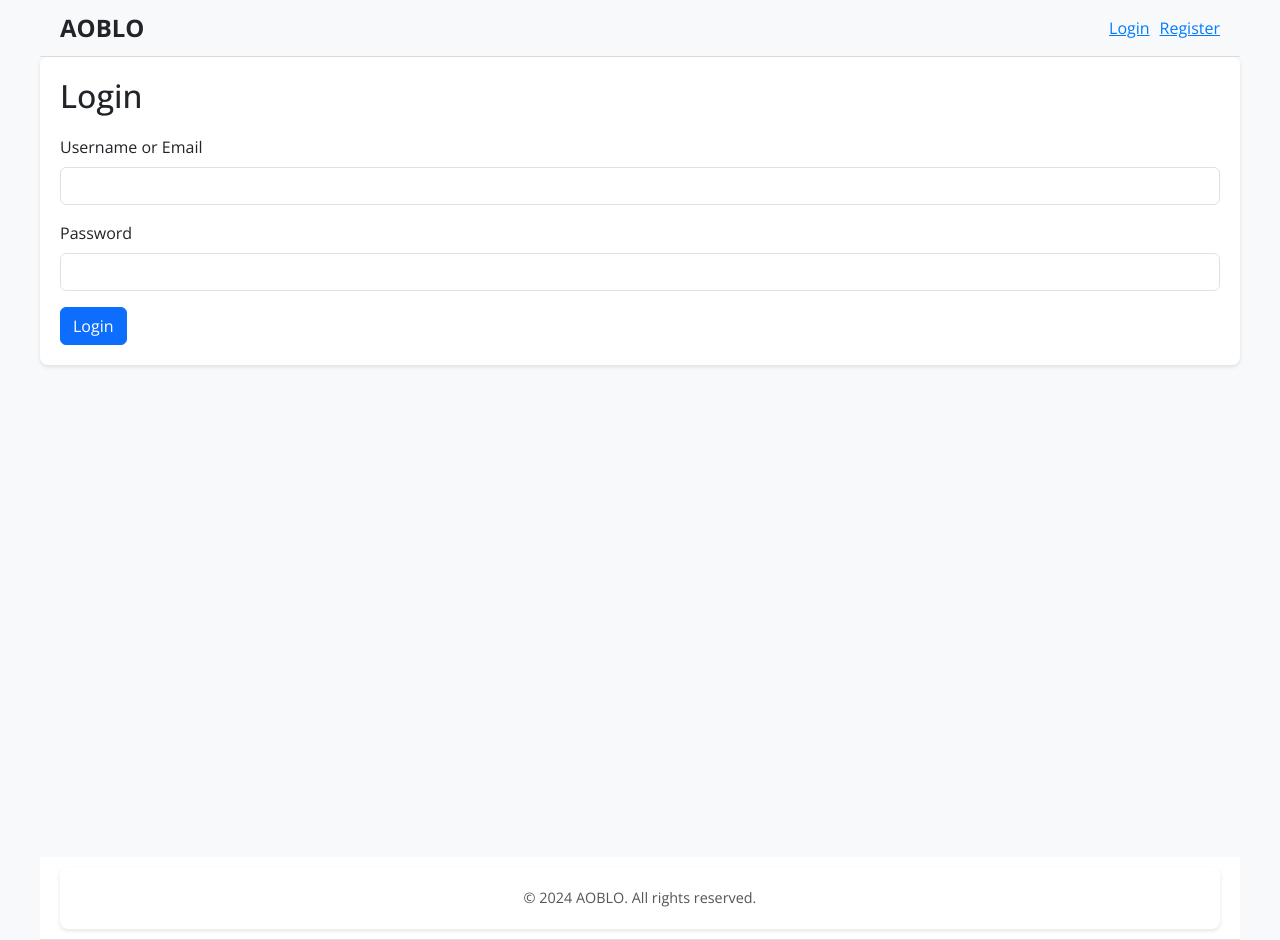
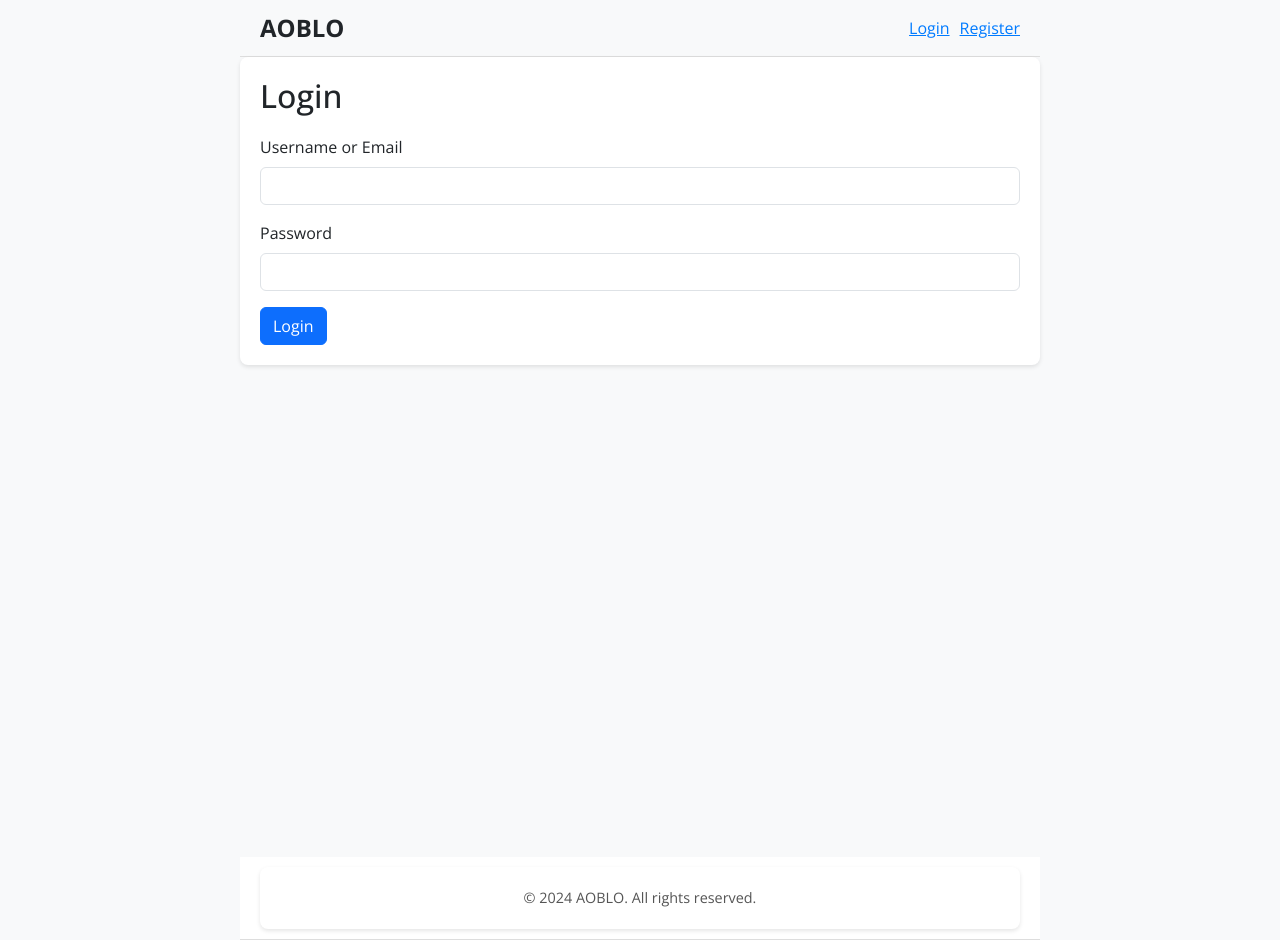
Before and after one commit to aohkgnadnart/fullstack-blog-app, a React (Create React App) app in the folder frontend/aoblo/: page /login in a window 1280 px wide. Built offline with nearby package versions, Linux system fonts and the light colour scheme; no server answers.

Commit message:
Adjust page width and table of contents position

```diff
--- a/frontend/aoblo/src/components/Footer.css
+++ b/frontend/aoblo/src/components/Footer.css
@@ -1,18 +1,12 @@
 /* src/components/Footer.css */
 .footer {
-  /* background-color: #f8f9fa;
-  padding: 10px 20px;
-  border-top: 1px solid #ddd;
-  text-align: center;
-  max-width: 1200px;
-  margin: 0 auto; */
   background-color: #FFFFFF;
   padding: 10px 20px;
   border-bottom: 1px solid #ddd;
   display: flex;
   justify-content: space-between;
   align-items: center;
-  max-width: 1200px;
+  max-width: var(--container-width);
   margin: 0 auto;
   text-align: center;
 }
--- a/frontend/aoblo/src/components/Header/NavHeader.css
+++ b/frontend/aoblo/src/components/Header/NavHeader.css
@@ -6,7 +6,7 @@
   display: flex;
   justify-content: space-between;
   align-items: center;
-  max-width: 1200px;
+  max-width: var(--container-width);
   margin: 0 auto;
 }
 
--- a/frontend/aoblo/src/components/Header/TopHeader.css
+++ b/frontend/aoblo/src/components/Header/TopHeader.css
@@ -5,7 +5,7 @@
   display: flex;
   justify-content: space-between;
   align-items: center;
-  max-width: 1200px;
+  max-width: var(--container-width);
   margin: 0 auto;
 }
 
--- a/frontend/aoblo/src/components/PostItem.css
+++ b/frontend/aoblo/src/components/PostItem.css
@@ -5,6 +5,10 @@
   border-radius: 5px;
   margin-bottom: 10px;
   background-color: #fff;
+  max-width: var(--container-width);
+  margin-left: auto;
+  margin-right: auto;
+  box-sizing: border-box;
 }
 
 .post-header {
@@ -53,7 +57,6 @@
   color: #555;
 }
 
-
 .post-author-link {
   color: #007bff;
   text-decoration: none;
@@ -62,5 +65,5 @@
 
 .post-author-link:hover {
   color: #0056b3;
-  text-decoration: none; /* Hoặc bỏ underline nếu bạn không muốn */
+  text-decoration: none;
 }
--- a/frontend/aoblo/src/index.css
+++ b/frontend/aoblo/src/index.css
@@ -1,3 +1,7 @@
+:root {
+  --container-width: 800px;
+}
+
 body {
   margin: 0;
   font-family: 'Open Sans', -apple-system, BlinkMacSystemFont, 'Segoe UI', 'Oxygen',
@@ -14,7 +18,7 @@ code {
 }
 
 .container {
-  max-width: 1200px;
+  max-width: var(--container-width);
   margin: 0 auto;
   padding: 20px;
 }
--- a/frontend/aoblo/src/pages/HomePage.css
+++ b/frontend/aoblo/src/pages/HomePage.css
@@ -27,3 +27,17 @@
 .tag-item:not(:last-child) {
   border-bottom: 1px solid #eee;
 }
+
+.main-content {
+  max-width: var(--container-width);
+  margin: 0 auto;
+  padding: 0;
+  background-color: transparent;
+  box-shadow: none;
+}
+
+.post-list-container {
+  width: 100%;
+  max-width: var(--container-width);
+  margin: 0 auto;
+}
--- a/frontend/aoblo/src/pages/PostDetail.css
+++ b/frontend/aoblo/src/pages/PostDetail.css
@@ -189,7 +189,7 @@
 }
 
 .container {
-  max-width: 1200px;
+  max-width: var(--container-width);
   margin: 0 auto;
   padding: 20px;
   background-color: #fff;
@@ -226,7 +226,7 @@
 .table-of-contents {
   position: fixed;
   top: 100px;
-  left: 20px; /* Chuyển mục lục sang bên trái */
+  left: calc(50% - var(--container-width)/2 - 300px); /* Định vị dựa vào container */
   width: 280px; /* Chiều rộng ban đầu khi không hover */
   max-height: 70vh;
   background-color: #fff;
```
Also changed, not shown: frontend/aoblo/src/components/PostList.css (+6 -2 lines).
